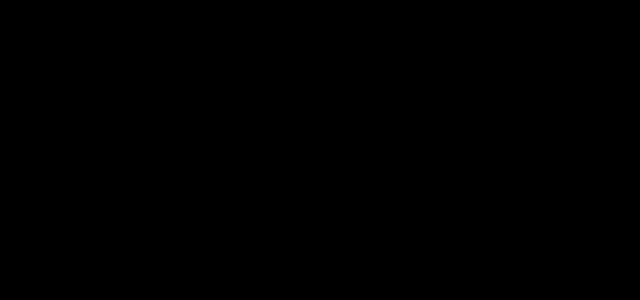
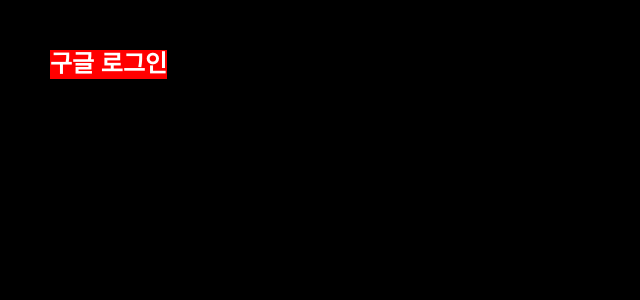
Before and after one commit to jihyeon-kimy/justcode-5-2nd-coving-front, a React (Create React App) app: page /login in a window 1280 px wide. Before the commit this address had no page. Shown: the top 300 px of the page, without its empty margins (0-640 px from the left). Built offline with nearby package versions, Linux system fonts and the light colour scheme.

Commit message:
before first merge

```diff
--- a/package.json
+++ b/package.json
@@ -8,8 +8,11 @@
     "@testing-library/jest-dom": "^5.16.4",
     "@testing-library/react": "^13.3.0",
     "@testing-library/user-event": "^13.5.0",
+    "axios": "^0.27.2",
+    "gapi-script": "^1.2.0",
     "react": "^18.2.0",
     "react-dom": "^18.2.0",
+    "react-gapi": "^1.0.2",
     "react-redux": "^8.0.2",
     "react-router-dom": "^6.3.0",
     "react-scripts": "5.0.1",
--- /dev/null
+++ b/src/constants/SocialLogin.js
@@ -0,0 +1,16 @@
+// SOCIAL
+// 배포 프로덕션용 소셜로그인 콜백 URL
+// export const SOCIAL_REDIRECT_URL = `https://coving.com/login/social/callback`;
+// 배포 개발용 소셜로그인 콜백 URL
+export const SOCIAL_REDIRECT_URL = `http://localhost:3000/login/callback`;
+// export const SOCIAL_REDIRECT_URL = `http://192.168.0.105:3000/login/social/callback`;
+
+// KAKAO
+// export const KAKAO_CLIENT_ID = '1d2d82ced0710bcd5002273de18140b5';
+// export const KAKAO_LOGIN_URL = `https://kauth.kakao.com/oauth/authorize?response_type=code&client_id=${KAKAO_CLIENT_ID}&redirect_uri=${SOCIAL_REDIRECT_URL}&state=kakao`;
+
+// GOOGLE
+export const GOOGLE_CLIENT_ID =
+  '836288151108-l2hfh9sct97jhtastmnkahhmi8edb5gm.apps.googleusercontent.com';
+export const GOOGLE_CLIENT_SECRET = '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';
+export const GOOGLE_LOGIN_URL = `https://accounts.google.com/o/oauth2/auth/oauthchooseaccount?response_type=code&client_id=${GOOGLE_CLIENT_ID}&redirect_uri=${SOCIAL_REDIRECT_URL}&state=google&scope=email`;
--- /dev/null
+++ b/src/page/login/callback.js
@@ -0,0 +1,152 @@
+import styled from 'styled-components';
+import { useEffect } from 'react';
+import {
+  SOCIAL_REDIRECT_URL,
+  GOOGLE_CLIENT_ID,
+  GOOGLE_CLIENT_SECRET,
+} from '../../constants/SocialLogin';
+import axios from 'axios';
+
+const CallBack = () => {
+  const SERVER_URL = 'http://localhost:3000/login/social/';
+
+  //   useEffect(() => {
+  //     async function callbackHandler() {
+  //       const url = new URL(window.location.href);
+  //       let req;
+
+  //       req = {
+  //         code: await url.searchParams.get('code'),
+  //         state: await url.searchParams.get('state'),
+  //         redirectUri: await SOCIAL_REDIRECT_URL,
+  //       };
+
+  //       if (req) {
+  //         // alert(JSON.stringify(req));
+  //         console.log(JSON.stringify(req));
+  //       }
+
+  //       const authorizationCode = await url.searchParams.get('code');
+
+  //       const url2 = `https://oauth2.googleapis.com/token?code=${authorizationCode}&client_id=${GOOGLE_CLIENT_ID}&client_secret=${GOOGLE_CLIENT_SECRET}&redirect_uri=${SOCIAL_REDIRECT_URL}&grant_type=authorization_code`;
+  //       const access_token = await axios
+  //         .post(url2, {
+  //           headers: { 'content-type': 'application/x-www-form-urlencoded' },
+  //         })
+  //         .then(el => {
+  //           return el.data.access_token;
+  //         })
+  //         .catch(err => {
+  //           console.log('err=', err);
+  //         });
+
+  //       if (access_token) {
+  //         // alert(access_token);
+  //         console.log(access_token);
+
+  //         const googleAPI = `https://www.googleapis.com/oauth2/v2/userinfo?access_token=${access_token}`;
+  //         const userInfo = await axios
+  //           .get(googleAPI, {
+  //             headers: {
+  //               authorization: `Bearer ${access_token}`,
+  //             },
+  //           })
+  //           .then(el => {
+  //             return el.data;
+  //           })
+  //           .catch(err => {
+  //             console.log('err=', err);
+  //           });
+
+  //         if (userInfo) {
+  //           //   alert(JSON.stringify(userInfo));
+  //           console.log(JSON.stringify(userInfo));
+  //           console.log(access_token);
+  //         }
+
+  //         const email = userInfo.email;
+  //       }
+
+  //       //   const [result, created] = await db.addGoogleUser(email);
+  //       //   if (!created) {
+  //       //     return res.status(400).json({ message: 'user-already-exists' });
+  //       //   }
+  //     }
+
+  //     callbackHandler();
+  //   }, []);
+
+  async function callbackHandler() {
+    const url = new URL(window.location.href);
+    let req;
+
+    req = {
+      code: await url.searchParams.get('code'),
+      state: await url.searchParams.get('state'),
+      redirectUri: await SOCIAL_REDIRECT_URL,
+    };
+
+    if (req) {
+      // alert(JSON.stringify(req));
+      console.log(JSON.stringify(req));
+
+      const url2 = `https://oauth2.googleapis.com/token?code=${req.code}&client_id=${GOOGLE_CLIENT_ID}&client_secret=${GOOGLE_CLIENT_SECRET}&redirect_uri=${SOCIAL_REDIRECT_URL}&grant_type=authorization_code`;
+      const access_token = await axios
+        .post(url2, {
+          headers: { 'content-type': 'application/x-www-form-urlencoded' },
+        })
+        .then(el => {
+          return el.data.access_token;
+        })
+        .catch(err => {
+          console.log('err=', err);
+        });
+
+      if (access_token) {
+        // alert(access_token);
+        console.log(access_token);
+
+        const googleAPI = `https://www.googleapis.com/oauth2/v2/userinfo?access_token=${access_token}`;
+        const userInfo = await axios
+          .get(googleAPI, {
+            headers: {
+              authorization: `Bearer ${access_token}`,
+            },
+          })
+          .then(el => {
+            return el.data;
+          })
+          .catch(err => {
+            console.log('err=', err);
+          });
+
+        if (userInfo) {
+          //   alert(JSON.stringify(userInfo));
+          console.log(JSON.stringify(userInfo));
+          console.log(access_token);
+        }
+
+        const email = userInfo.email;
+      }
+
+      //   const [result, created] = await db.addGoogleUser(email);
+      //   if (!created) {
+      //     return res.status(400).json({ message: 'user-already-exists' });
+      //   }
+
+      //   const response = {
+      //     id: '104849023681245968800',
+      //     email: 'ferodemic1993@gmail.com',
+      //     verified_email: true,
+      //     picture:
+      //       'https://lh3.googleusercontent.com/a-/AFdZucqqfg8gwpiBcquhXsxtGV6fV-6VPdPP13Tt5bFJ_w=s96-c',
+      //   };
+    }
+  }
+
+  callbackHandler();
+
+  return <h1>콜백</h1>;
+};
+
+export default CallBack;
--- /dev/null
+++ b/src/page/login/login.js
@@ -0,0 +1,33 @@
+import styled from 'styled-components';
+import { GOOGLE_LOGIN_URL } from '../../constants/SocialLogin';
+
+const Container = styled.div`
+  padding: 50px;
+`;
+
+const Button = styled.div`
+  background-color: red;
+  display: inline-block;
+`;
+
+const Title = styled.h1`
+  font-weight: 900;
+  font-size: 24px;
+  color: white;
+`;
+
+function Login() {
+  return (
+    <Container>
+      <Button
+        onClick={() => {
+          window.location.assign(GOOGLE_LOGIN_URL);
+        }}
+      >
+        <Title>구글 로그인</Title>
+      </Button>
+    </Container>
+  );
+}
+
+export default Login;
--- a/src/router/router.js
+++ b/src/router/router.js
@@ -4,6 +4,8 @@ import Detail from '../page/detail/detail';
 import Main from '../page/main/main';
 import Mypage from '../page/mypage/mypage';
 import Subscribe from '../page/subscribe/subscribe';
+import Login from '../page/login/login';
+import CallBack from '../page/login/callback';
 import Viedo from '../page/viedo/viedo';
 
 function Router() {
@@ -13,6 +15,8 @@ function Router() {
         <Route path="/" element={<Main />} />
         <Route path="/mypage" element={<Mypage />} />
         <Route path="/subscribe" element={<Subscribe />} />
+        <Route path="/login" element={<Login />} />
+        <Route path="/login/callback" element={<CallBack />} />
         <Route path="/viedo" element={<Viedo />} />
         <Route path="/detail" element={<Detail />} />
       </Routes>
```
Also changed, not shown: 1 other file (tests, documents, lock files or other folders).
